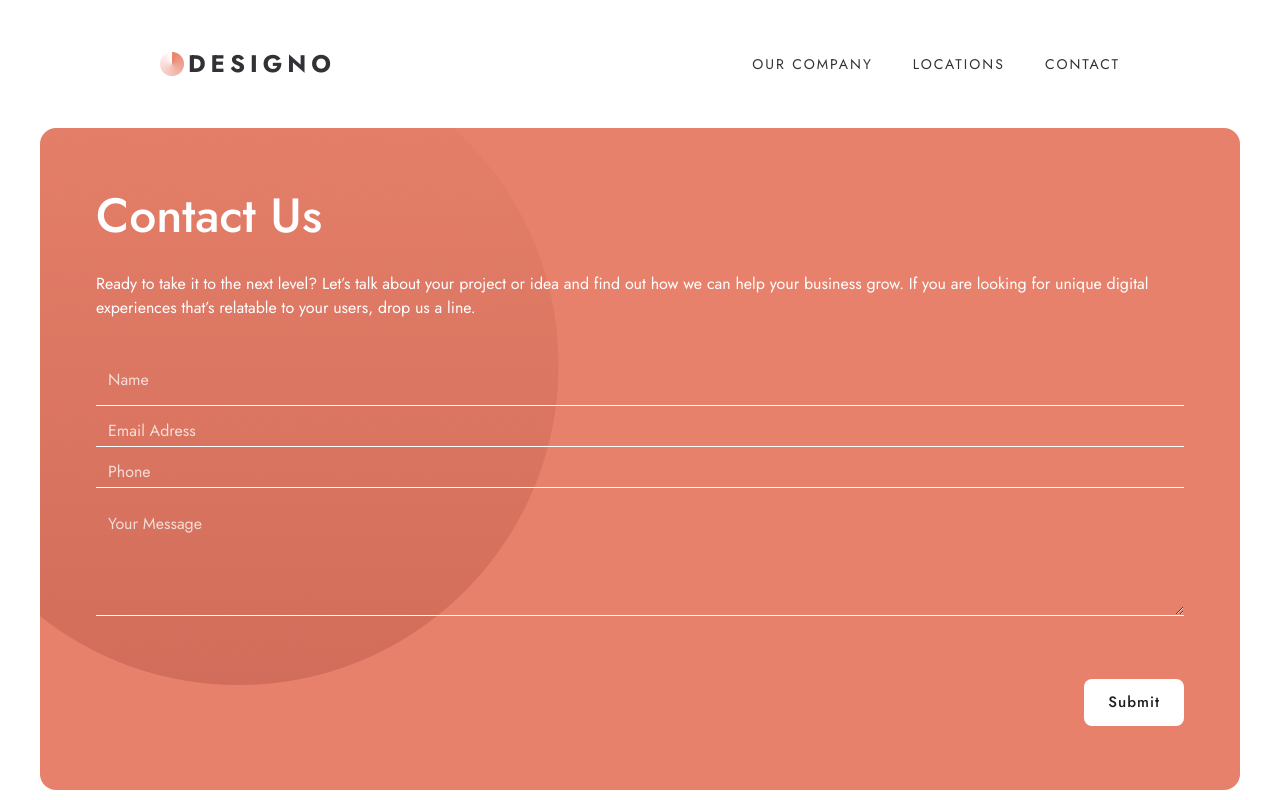
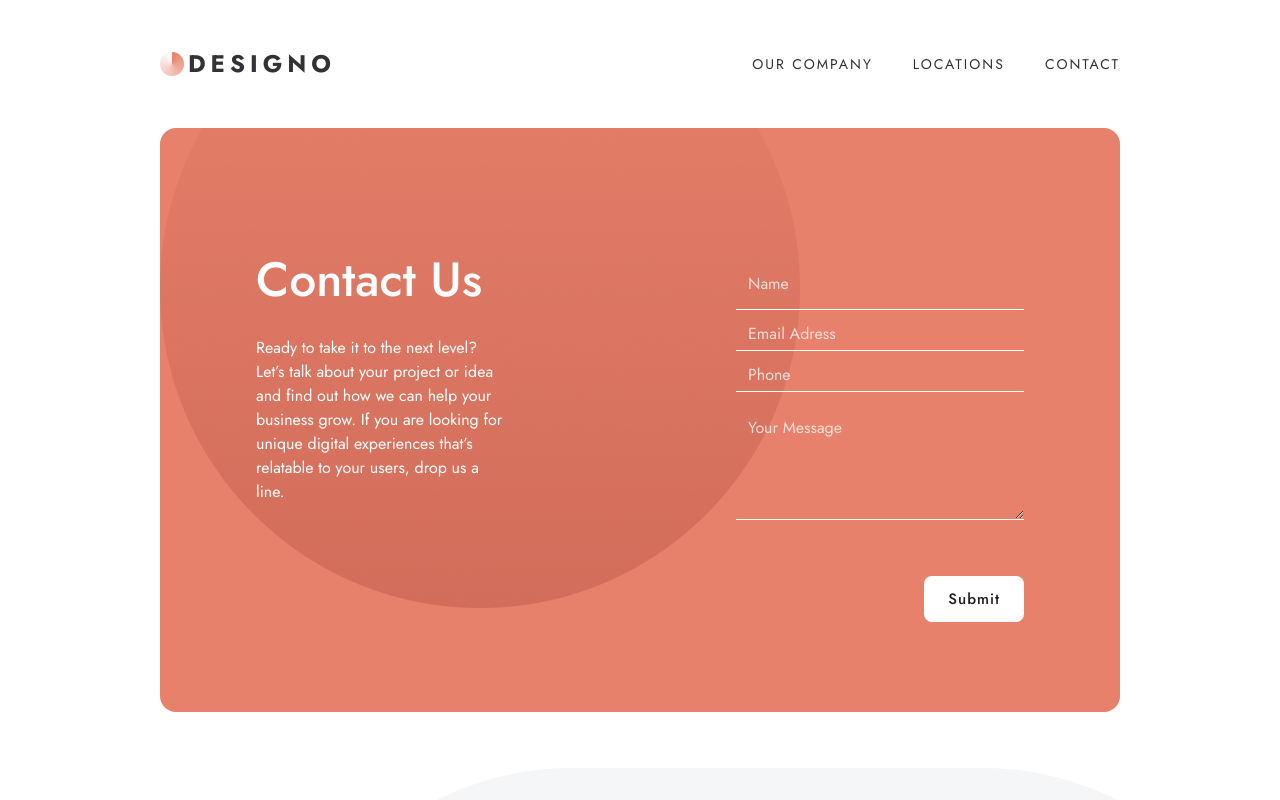
Before and after one commit to TedJenkler/remake-designo-tailwind-vite, a React (Vite) app: page /contact in a window 1280 px wide. Shown: the top 800 px of the page. Built offline with nearby package versions, Linux system fonts and the light colour scheme.

Commit message:
contactpage done mobile, tablet and desktop

```diff
--- a/src/components/Form.jsx
+++ b/src/components/Form.jsx
@@ -2,9 +2,12 @@ import React from 'react'
 
 function Form() {
   return (
-    <form className='px-6 py-16 bg-peach text-center bg-formbg bg-no-repeat md:mx-10 md:rounded-2xl md:bg-formbg-tablet md:text-start md:px-14'>
-        <h1 className='px32 mb-6 md:px48 md:mb-8'>Contact Us</h1>
-        <p className='px15 mb-12 md:text-base'>Ready to take it to the next level? Let’s talk about your project or idea and find out how we can help your business grow. If you are looking for unique digital experiences that’s relatable to your users, drop us a line.</p>
+    <form className='px-6 py-16 bg-peach text-center bg-formbg bg-no-repeat md:mx-10 md:rounded-2xl md:bg-formbg-tablet md:text-start md:px-14 xl:flex xl:p-0 xl:mx-40 xl:bg-formbg-desktop'>
+        <div className='xl:w-1/2 xl:flex xl:flex-col xl:justify-center xl:px-24 xl:pt-32 xl:pb-40'>
+            <h1 className='px32 mb-6 md:px48 md:mb-8'>Contact Us</h1>
+            <p className='px15 mb-12 md:text-base xl:mr-10'>Ready to take it to the next level? Let’s talk about your project or idea and find out how we can help your business grow. If you are looking for unique digital experiences that’s relatable to your users, drop us a line.</p>
+        </div>
+        <div className="xl:w-1/2 xl:px-24 xl:pt-14 xl:flex xl:flex-col xl:justify-center">
         <input className='h-9 w-full bg-transparent bg-peach border-b border-white placeholder-white/75 pb-4 pl-3 outline-none' placeholder='Name'></input>
         <input className='h-9 w-full bg-transparent bg-peach border-b border-white placeholder-white/75 pt-6 pb-4 pl-3 outline-none' placeholder='Email Adress'></input>
         <input className='h-9 w-full bg-transparent bg-peach border-b border-white placeholder-white/75 pt-6 pb-4 pl-3 outline-none' placeholder='Phone'></input>
@@ -12,6 +15,7 @@ function Form() {
         <div className='md:flex md:justify-end'>
             <button className='btnd'>Submit</button>
         </div>
+        </div>
     </form>
   )
 }
--- a/src/pages/Contact.jsx
+++ b/src/pages/Contact.jsx
@@ -7,6 +7,7 @@ function Contact() {
     <main>
         <Form  />
         <LocationLink />
+        <div className='hidden xl:flex absolute right-0 top-96 mt-96 bg-light-grey/75 h-[594px] w-[1006px]  rounded-br-[297px] rounded-t-[297px] -z-10'></div>
     </main>
   )
 }
--- a/tailwind.config.js
+++ b/tailwind.config.js
@@ -43,6 +43,7 @@ export default {
         'herotemplate-desktop': "url('./src/assets/herotemplate-desktop.png')",
         'formbg': "url('./src/assets/formbg.png')",
         'formbg-tablet': "url('./src/assets/formbg-tablet.png')",
+        'formbg-desktop': "url('./src/assets/formbg-desktop.png')",
       },
       colors: {
         'peach': '#E7816B',
```
Also changed, not shown: src/assets/formbg-desktop.png (added).
